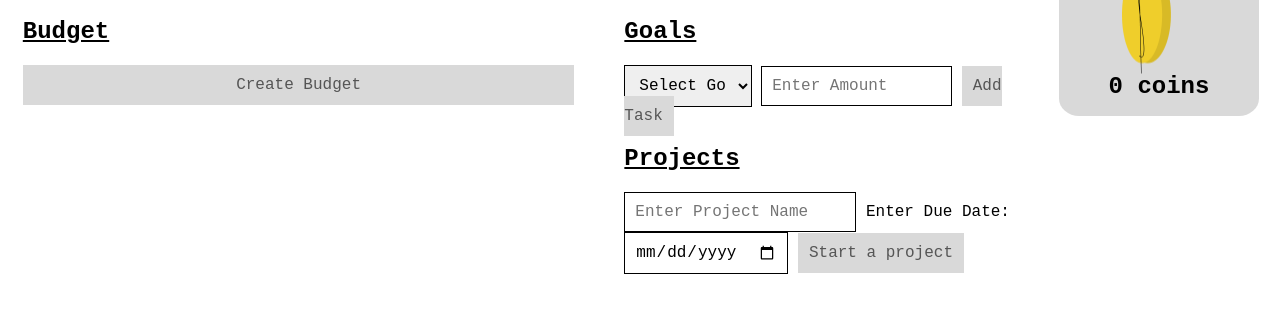
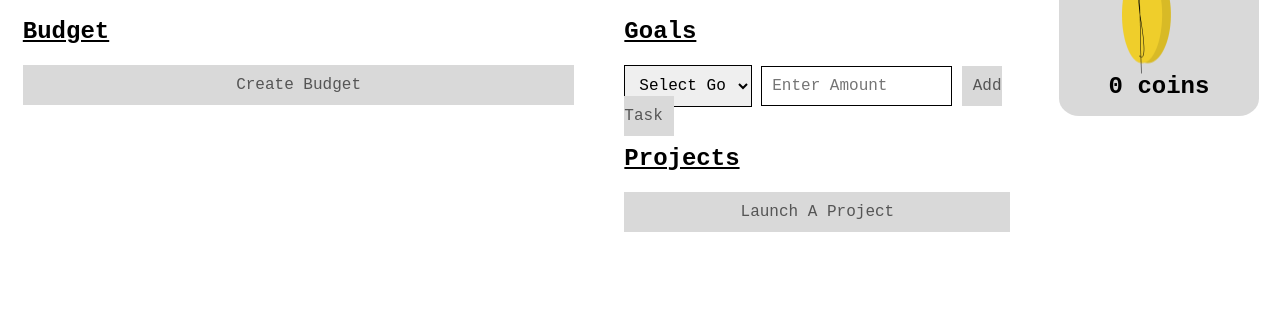
Before and after one commit to garghg/financeManager, a website: page src/main.html in a window 1280 px wide. Shown: the part 158-470 px from the top of the page. Drawn offline with Linux system fonts and the light colour scheme.

Commit message:
further projects implementation

```diff
--- /dev/null
+++ b/package.json
@@ -0,0 +1,5 @@
+{
+  "dependencies": {
+    "micromodal": "^0.6.1"
+  }
+}
--- a/src/home.js
+++ b/src/home.js
@@ -12,7 +12,6 @@ var coinsShown = 0;
 var coinVal;
 var options = ["Income", "Expense"];
 var budget = document.createElement("table");
-
 
 function coinAnimate() {
     i = 1;
@@ -97,7 +96,7 @@ function addTask(){
     } else if (input > netCell.textContent){
         confirm("You do not have enough money to set this goal.\nWould you like to start a project for this goal? ");
         if (confirm){
-            startProj();
+            document.getElementById('projectName').focus();
         }
         return;
     } else if(bgtCreated && netCell.textContent > 0){
@@ -323,4 +322,41 @@ function darkMode(){
 }
 
 function startProj(){
+    var project = document.getElementById('projects')
+    document.getElementById('projectBtn').remove();
+    var projectName = document.createElement('input');
+    projectName.id = 'projectName';
+    projectName.setAttribute('type', 'text');
+    projectName.setAttribute('placeholder', 'Enter Project Name')
+    project.appendChild(projectName);
+
+    var dateDiv = document.createElement('div');
+    dateDiv.id = 'dateDiv'
+    project.appendChild(dateDiv);
+
+    var startDate = document.createElement('input');
+    var startTitle = document.createElement('p')
+    startTitle.textContent = 'Enter Start Date: '
+    startDate.setAttribute('type', 'date');
+    startDate.id = 'startDate';
+    dateDiv.appendChild(startTitle);
+    dateDiv.appendChild(startDate);
+
+    var dueDate = document.createElement('input');
+    var dueTitle = document.createElement('p')
+    dueTitle.textContent = 'Enter Due Date: '
+    dueDate.setAttribute('type', 'date');
+    dueDate.id = 'dueDate';
+    dateDiv.appendChild(dueTitle);
+    dateDiv.appendChild(dueDate);
+
+    var addProj = document.createElement('button');
+    addProj.id = 'addProjBtn'
+    addProj.textContent = 'Add Project';
+    addProj.classList.add('Btn');
+    project.appendChild(addProj);
+
+
+    //create a button for each project added and use custom modals to display progress with a progress bar, add photo feature, etc...
+
 }
--- a/src/main.html
+++ b/src/main.html
@@ -75,9 +75,7 @@ possible features:
 
                     <h2><u>Projects</u></h2>
                     <div id="projects">
-                        <input type="text" id="projectName" placeholder="Enter Project Name">
-                        Enter Due Date: <input type="date" id="projectDate" placeholder="Enter Due Date">
-                        <button class="Btn" id="projectBtn" onclick="startProj()"> Start a project </button>
+                        <button id="projectBtn" class="Btn" onclick="startProj()">Launch A Project</button>
                     </div>
 
                 </div>
@@ -89,11 +87,7 @@ possible features:
             <div id="coinImg"></div>
             <h2 id="coinNum">0 coins</h2>
         </div>
-
     </div>
-
-
-
 
 </body>
     <script src="home.js"></script>
--- a/src/style.css
+++ b/src/style.css
@@ -50,12 +50,16 @@ ul li.checked{
     text-decoration: line-through;
 }
 
-#input, #taskType, #projectName, #projectDate{
+#input, #taskType, #projectName, #dueDate, #startDate{
     border: solid 1px;
     border-radius: 0;
     padding: 10px;
     font-size: 16px;
     font-family: monospace;
+}
+
+#projectName{
+    width: 91%;
 }
 
 #input{
@@ -112,7 +116,8 @@ ul li.checked{
     font-family: monospace;
 }
 
-#projectBtn{
+#projectBtn, #addProjBtn{
+    width: 91%;
     text-align: center;
 }
 
@@ -290,7 +295,7 @@ tr:nth-child(even):not(:last-child){
   }
 }
 
-.darkMode #input, .darkMode #taskType, .darkMode ul li, .darkMode #projectName, .darkMode #projectDate{
+.darkMode #input, .darkMode #taskType, .darkMode ul li, .darkMode #projectName, .darkMode #dueDate, .darkMode #startDate{
     background-color: #191517;
     border: solid 1px #8C8C8C;
     color: white;
@@ -329,8 +334,15 @@ tr:nth-child(even):not(:last-child){
 }
 
 
-#project{
+#dateDiv{
     display: flex;
     flex-direction: row;
+    gap: 15px;
+}
+
+#projects{
+    display: flex;
+    flex-direction: column;
     justify-content: space-between;
+    gap: 20px;
 }
```
Also changed, not shown: 1 other file.
